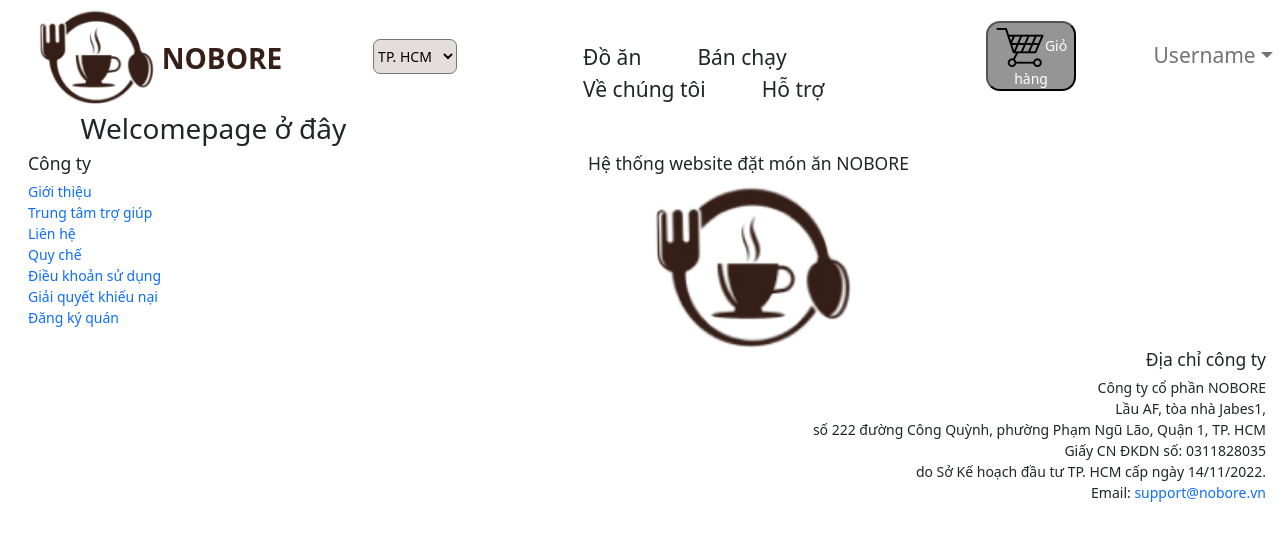
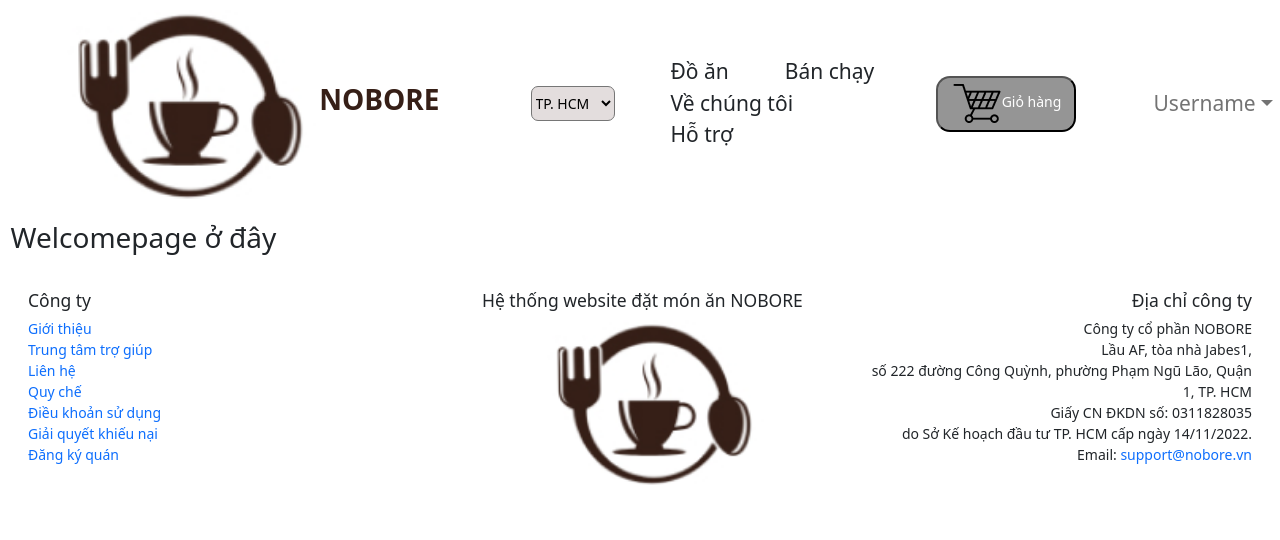
Before and after one commit to huynhtuankiet1805/ProjectCNPM, a React (Create React App) app: page / in a window 1280 px wide. Shown: the top 540 px of the page. Built offline with nearby package versions, Linux system fonts and the light colour scheme.

Commit message:
Update GlobalStyles.scss

```diff
--- a/src/components/GlobalStyles/GlobalStyles.scss
+++ b/src/components/GlobalStyles/GlobalStyles.scss
@@ -15,14 +15,16 @@
 html {
     font-size: 14px;
 }
-
-body {
-    margin: 0;
+.container {
+    float: left;
+    margin-top: 1rem;
+    margin-bottom: 2rem;
 }
 
-//////////////////////////////////////////////////////////////////////////////////
-/// * Header, Footer
-///
+nav {
+    position: relative;
+}
+
 select {
     border-radius: 0.5rem;
 }
@@ -37,32 +39,41 @@
 a {
     text-decoration: none;
 }
+#mainName {
+    height: 7rem;
+    width: 20%;
+    height: 15%;
+}
 
 #mainLogo {
     float: left;
-    height: 7rem;
+    height: 50%;
+    width: 60%;
 }
 
 #textName {
+    float: left;
     font-weight: bold;
     font-size: 2rem;
-    margin-top: 20%;
+    margin-top: 10%;
     height: 3.5rem;
+    width: 40%;
     color: #361f17;
 }
 
 #Place {
     float: left;
-    height: 2rem;
-    width: 6.5rem;
+    height: 15%;
+    width: 10%;
     margin-left: 6.5rem;
     margin-top: 0.5rem;
-    margin-right: 9rem;
+    margin-right: 4rem;
 }
 
 #slt {
     float: left;
-    height: 2rem;
+    height: 15%;
+    width: 50%;
     font-size: 1.5rem;
 }
 
@@ -70,7 +81,9 @@
     float: left;
     margin-right: 4rem;
 }
-
+#navbarSupportedContent {
+    width: 20%;
+}
 #username {
     margin-left: 5rem;
     font-size: 1.5rem;
@@ -80,30 +93,36 @@
     border-radius: 1rem;
     background-color: rgb(149, 149, 149);
     color: white;
+    width: 10rem;
+    height: 4rem;
     font-size: 1rem;
+}
+#logogiohang {
+    width: 50%;
+    height: 90%;
 }
 
 #company {
     float: left;
     margin-left: 2rem;
-    width: 40rem;
+    width: 33%;
 }
 
 #footlogo {
     float: left;
     text-align: center;
+    width: 30%;
 }
 
 #logo {
     display: flex;
     height: 12rem;
+    margin-left: 10%;
 }
 
 #address {
     float: right;
     text-align: right;
-    margin-right: 1rem;
+    margin-right: 2rem;
+    width: 30%;
 }
-///
-/// ///
-//////////////////////////////////////////////////////////////////////////////////
```
